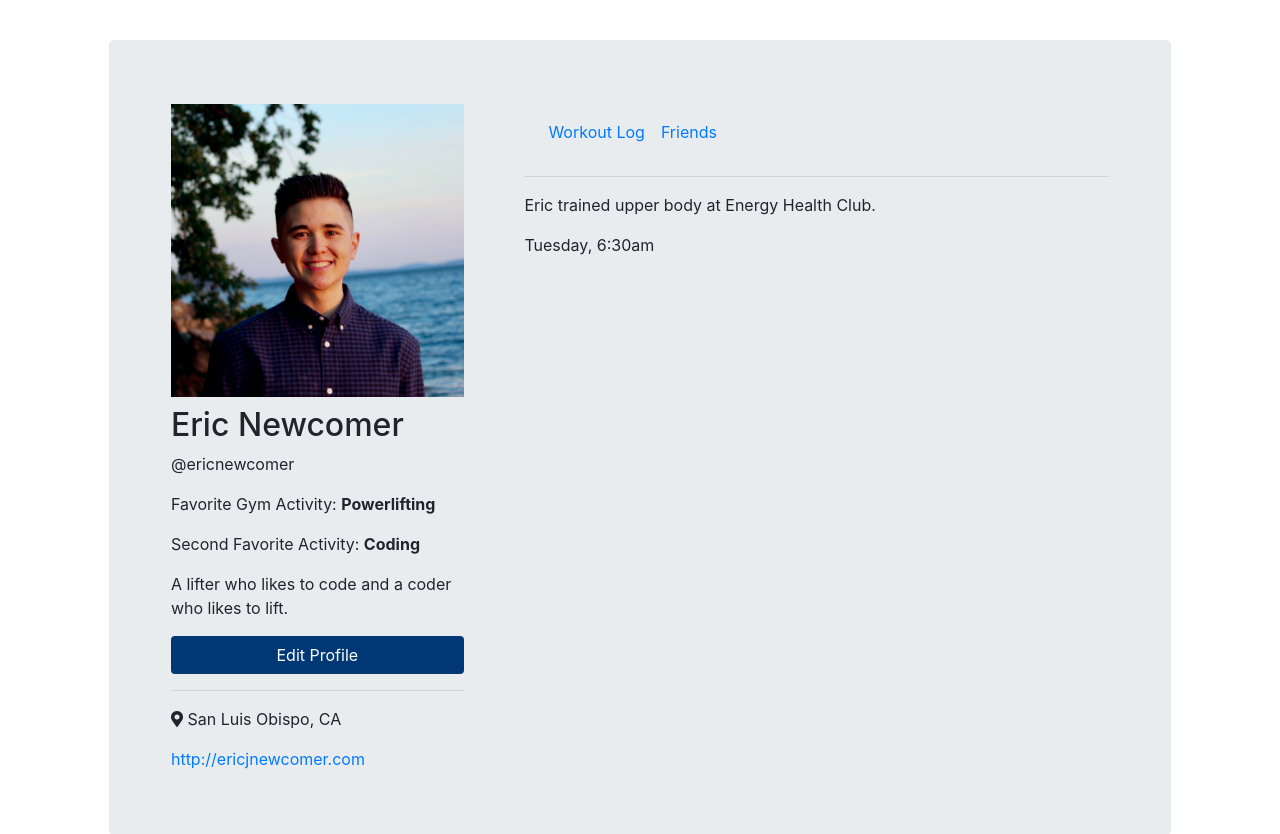
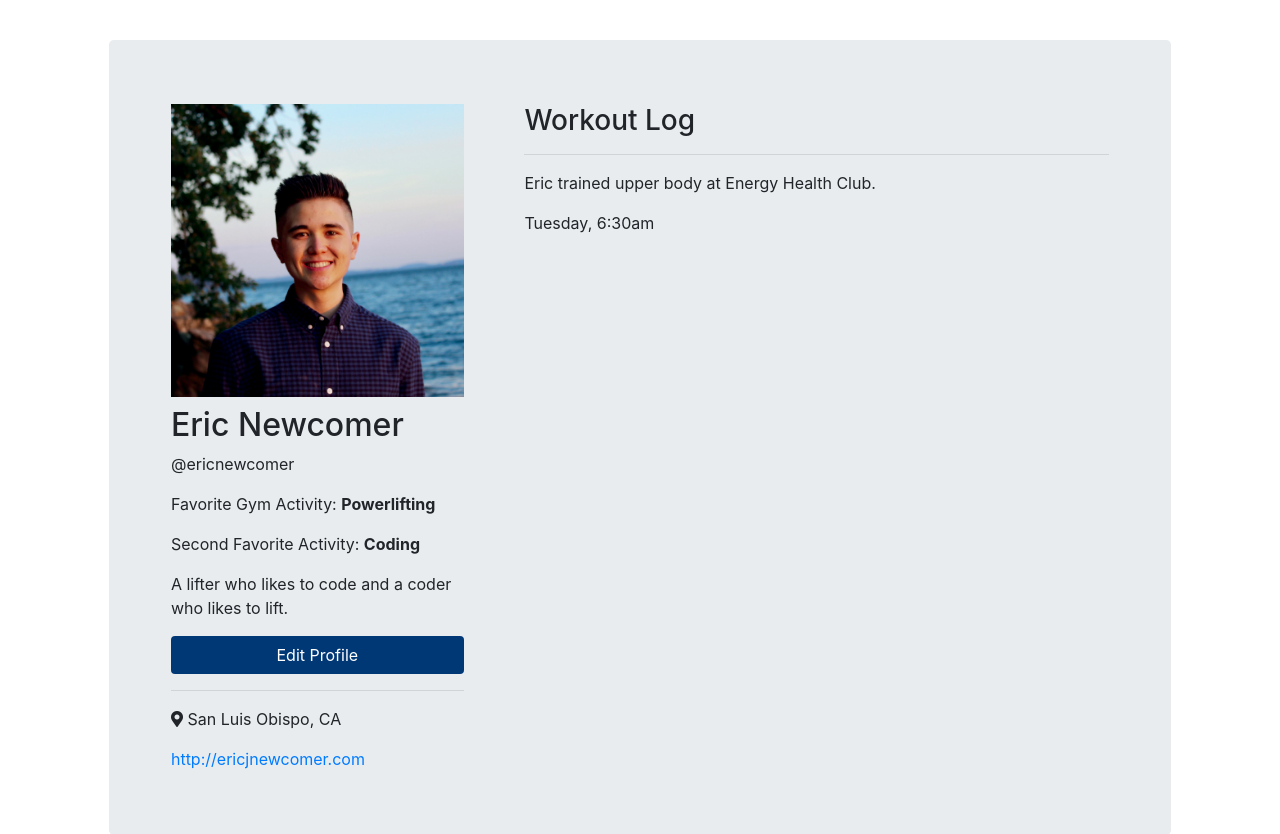
Before and after one commit to eric-newcomer/GymBuddy, a Django app: page /profile/ in a window 1280 px wide. Shown: the part 56-890 px from the top of the page. Run offline with Django 3.2, Linux system fonts and the light colour scheme; a user stored in the database is signed in; data comes from the database, SQL or seed files in the repository; both versions use the stored data as it was after the commit; some libraries are stand-ins or nearby versions.

```diff
--- a/main/static/main/landing.css
+++ b/main/static/main/landing.css
@@ -20,7 +20,7 @@ body, html {
     position: fixed;
     bottom: 0;
     left: 0;
-    background: rgba(0, 0, 0, 0.5);
+    background: rgba(0, 56, 118, 0.5);
     color: #f1f1f1;
     width: 100vw;
     margin: 0;
--- a/main/templates/main/friends.html
+++ b/main/templates/main/friends.html
@@ -3,7 +3,7 @@
 {% load static %}
 {% include "main/navbar.html" %}
 <div class="jumbotron">
-    <h1>Liftr Matches</h1>
+    <h1>Liftr Friends</h1>
     {% for friend in friend_list %}
     <p>{{ friend.username }}</p>
     {% endfor %}
--- a/main/templates/main/landing.html
+++ b/main/templates/main/landing.html
@@ -15,7 +15,7 @@
 </div>
 <div class="home-content">
     <h1>What are you training today?</h1>
-    <a class="btn btn-outline-success my-2 my-sm-0" href="/feed/">See Who's Lifting</a>
+    <a class="btn btn-outline-success my-2 my-sm-0" href="/friends/">Find a Gym Buddy</a>
     <a class="btn btn-outline-success my-2 my-sm-0" href="/workout/">Go Workout</a>
 
 </div>
--- a/main/templates/main/profile.html
+++ b/main/templates/main/profile.html
@@ -31,18 +31,7 @@
             </div>
             <div class="col-md-8">
                 <div class="body-info" style="margin-left: 5%;">
-                    <div class="navbar navbar-expand-md">
-                        <ul class="navbar-nav mr-auto">
-                            <li class="nav-item active">
-                                <a class="nav-link" href="">Workout Log
-                                    <span class="sr-only">(current)</span>
-                                </a>
-                            </li>
-                            <li class="nav-item">
-                                <a class="nav-link" href="">Friends</a>
-                            </li>
-                        </ul>
-                    </div>
+                    <h3>Workout Log</h3>
                     <hr>
                     <p>Eric trained upper body at Energy Health Club.</p>
                     <p>Tuesday, 6:30am</p>
```
Also changed, not shown: db.sqlite3, main/media/profile_pics/chrisjones.jpg (added), main/media/profile_pics/maxx_profile.jpg (added), main/media/profile_pics/profpic_rvUmETY.jpg (added), main/migrations/0012_auto_20180807_1022.py (added).
